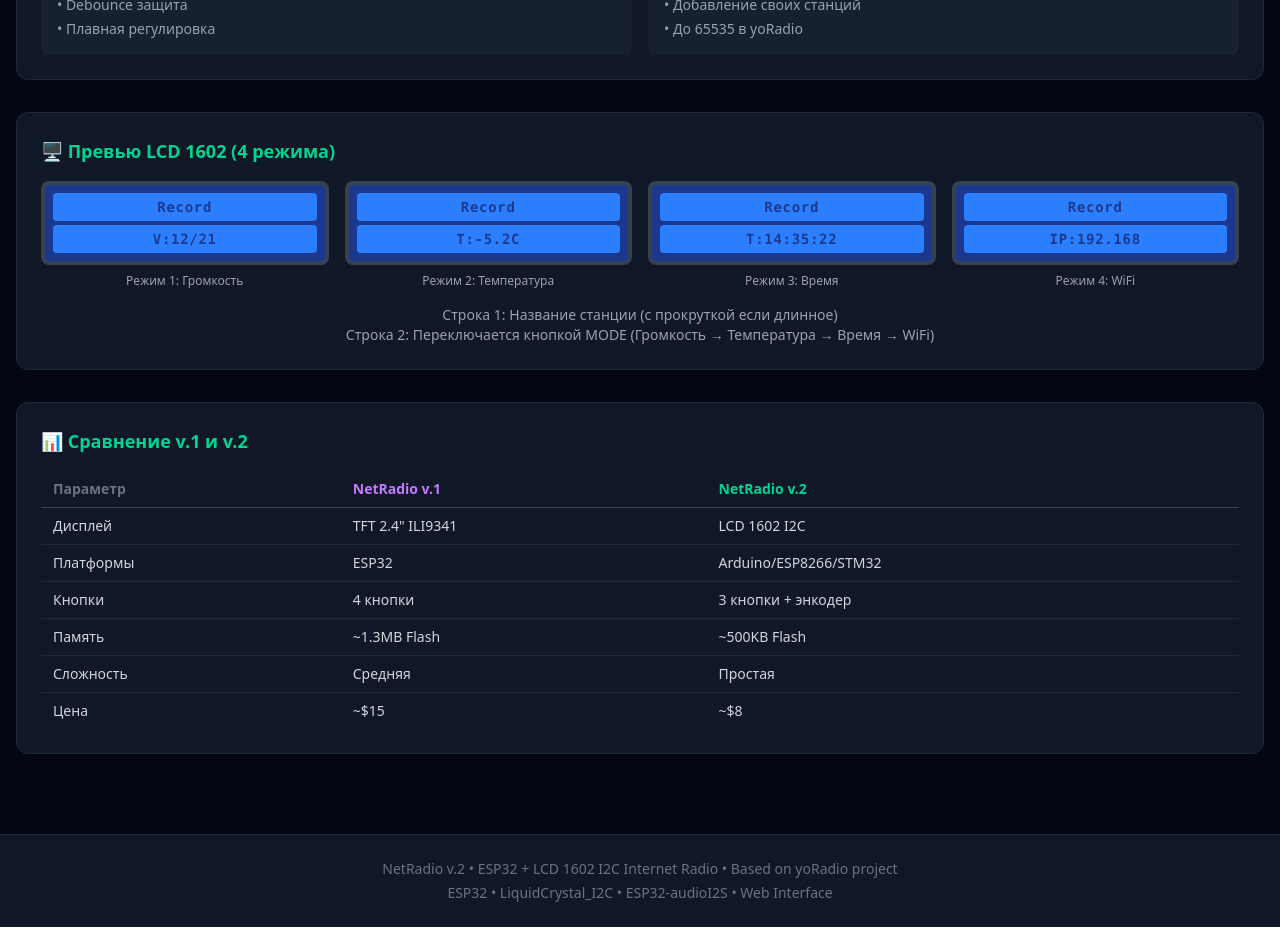
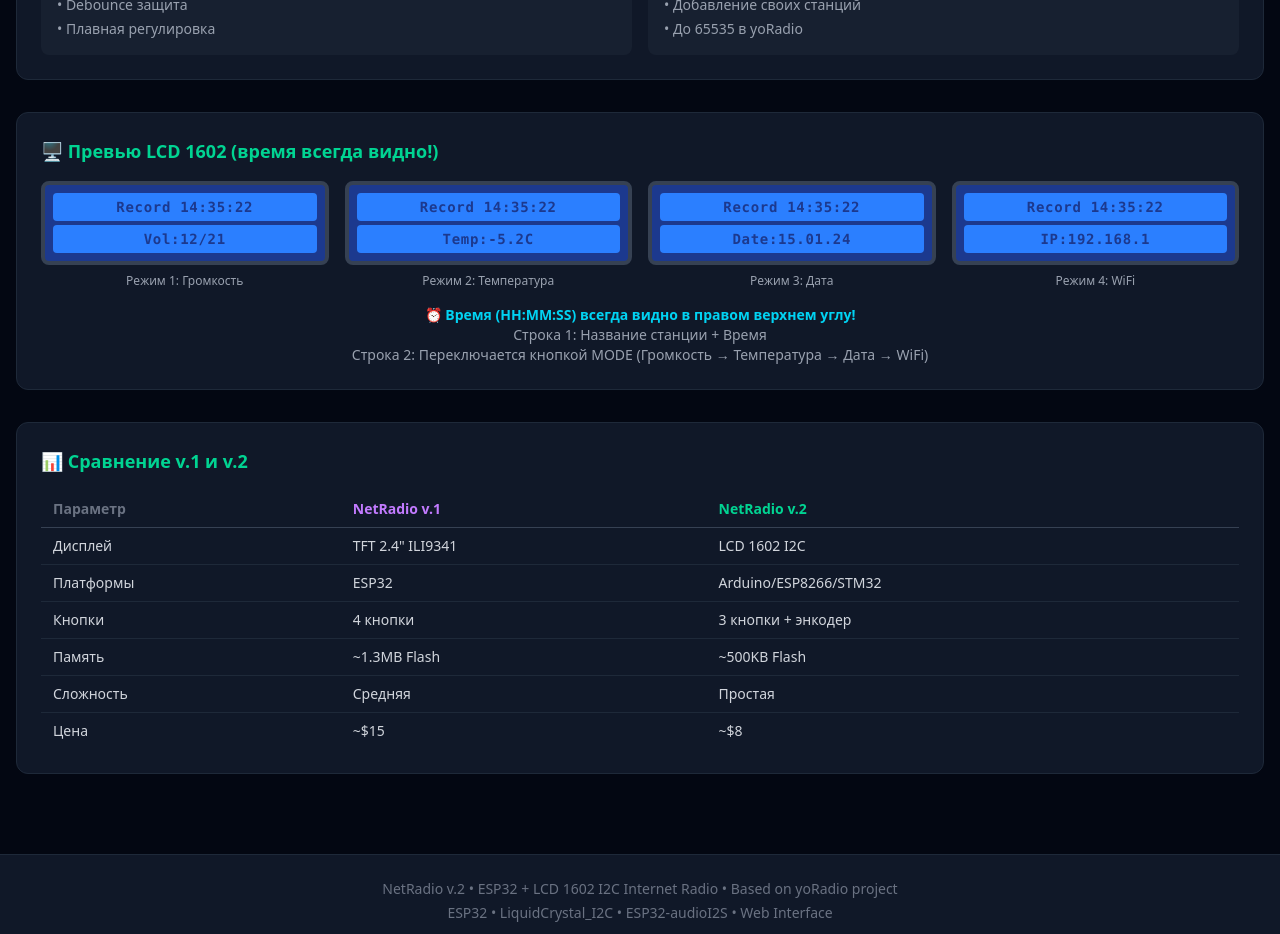
Before and after one commit to onemegahertz/NetRadioEsp32, a React (Vite) app: page / in a window 1280 px wide. Shown: the part 1280-2214 px from the top of the page. Built offline with nearby package versions, Linux system fonts and the light colour scheme.

Commit message:
task snapshot 33c4f9d5-a029-46bf-b6b3-07509c334f47

```diff
--- a/src/App.tsx
+++ b/src/App.tsx
@@ -187,15 +187,15 @@ function OverviewTab() {
 
       {/* LCD Preview */}
       <div className="bg-gray-900 rounded-xl p-6 border border-gray-800">
-        <h3 className="text-lg font-bold text-emerald-400 mb-4">🖥️ Превью LCD 1602 (4 режима)</h3>
+        <h3 className="text-lg font-bold text-emerald-400 mb-4">🖥️ Превью LCD 1602 (время всегда видно!)</h3>
         <div className="grid grid-cols-2 md:grid-cols-4 gap-4">
           <div className="text-center">
             <div className="bg-blue-900 border-4 border-gray-700 rounded-lg p-2 font-mono">
               <div className="bg-blue-500 text-blue-900 p-1 rounded font-bold text-sm tracking-wider">
-                <div className="truncate">Record</div>
+                <div>Record  14:35:22</div>
               </div>
               <div className="bg-blue-500 text-blue-900 p-1 rounded font-bold text-sm tracking-wider mt-1">
-                <div>V:12/21</div>
+                <div>Vol:12/21</div>
               </div>
             </div>
             <p className="text-gray-400 text-xs mt-2">Режим 1: Громкость</p>
@@ -203,10 +203,10 @@ function OverviewTab() {
           <div className="text-center">
             <div className="bg-blue-900 border-4 border-gray-700 rounded-lg p-2 font-mono">
               <div className="bg-blue-500 text-blue-900 p-1 rounded font-bold text-sm tracking-wider">
-                <div className="truncate">Record</div>
+                <div>Record  14:35:22</div>
               </div>
               <div className="bg-blue-500 text-blue-900 p-1 rounded font-bold text-sm tracking-wider mt-1">
-                <div>T:-5.2C</div>
+                <div>Temp:-5.2C</div>
               </div>
             </div>
             <p className="text-gray-400 text-xs mt-2">Режим 2: Температура</p>
@@ -214,29 +214,30 @@ function OverviewTab() {
           <div className="text-center">
             <div className="bg-blue-900 border-4 border-gray-700 rounded-lg p-2 font-mono">
               <div className="bg-blue-500 text-blue-900 p-1 rounded font-bold text-sm tracking-wider">
-                <div className="truncate">Record</div>
+                <div>Record  14:35:22</div>
               </div>
               <div className="bg-blue-500 text-blue-900 p-1 rounded font-bold text-sm tracking-wider mt-1">
-                <div>T:14:35:22</div>
+                <div>Date:15.01.24</div>
               </div>
             </div>
-            <p className="text-gray-400 text-xs mt-2">Режим 3: Время</p>
+            <p className="text-gray-400 text-xs mt-2">Режим 3: Дата</p>
           </div>
           <div className="text-center">
             <div className="bg-blue-900 border-4 border-gray-700 rounded-lg p-2 font-mono">
               <div className="bg-blue-500 text-blue-900 p-1 rounded font-bold text-sm tracking-wider">
-                <div className="truncate">Record</div>
+                <div>Record  14:35:22</div>
               </div>
               <div className="bg-blue-500 text-blue-900 p-1 rounded font-bold text-sm tracking-wider mt-1">
-                <div>IP:192.168</div>
+                <div>IP:192.168.1</div>
               </div>
             </div>
             <p className="text-gray-400 text-xs mt-2">Режим 4: WiFi</p>
           </div>
         </div>
         <div className="mt-4 text-center text-gray-400 text-sm">
-          <p>Строка 1: Название станции (с прокруткой если длинное)</p>
-          <p>Строка 2: Переключается кнопкой MODE (Громкость → Температура → Время → WiFi)</p>
+          <p className="text-cyan-400 font-bold">⏰ Время (HH:MM:SS) всегда видно в правом верхнем углу!</p>
+          <p>Строка 1: Название станции + Время</p>
+          <p>Строка 2: Переключается кнопкой MODE (Громкость → Температура → Дата → WiFi)</p>
         </div>
       </div>
 
@@ -438,32 +439,39 @@ function WiringTab() {
       {/* Display Modes */}
       <div className="bg-gray-900 rounded-xl p-6 border border-gray-800">
         <h3 className="text-lg font-bold text-emerald-400 mb-4">🖥️ Режимы дисплея (кнопка MODE)</h3>
+        <div className="bg-cyan-900/20 border border-cyan-700/50 rounded-lg p-4 mb-4">
+          <h4 className="text-cyan-400 font-bold mb-2">⏰ Время всегда видно!</h4>
+          <p className="text-gray-300 text-sm">
+            Текущее время отображается в верхнем правом углу экрана во всех режимах.
+            Синхронизация через NTP (часовой пояс Москва UTC+3).
+          </p>
+        </div>
         <div className="grid grid-cols-1 md:grid-cols-2 gap-4">
           <div className="bg-blue-900/20 border border-blue-700/50 rounded-lg p-4">
             <h4 className="text-blue-400 font-bold mb-2">Режим 1: Громкость</h4>
             <div className="bg-blue-950 p-2 font-mono text-sm text-blue-300">
-              <div>Record          </div>
-              <div>V:12/21         </div>
+              <div>Record  14:35:22</div>
+              <div>Vol:12/21       </div>
             </div>
           </div>
           <div className="bg-green-900/20 border border-green-700/50 rounded-lg p-4">
             <h4 className="text-green-400 font-bold mb-2">Режим 2: Температура</h4>
             <div className="bg-green-950 p-2 font-mono text-sm text-green-300">
-              <div>Record          </div>
-              <div>T:-5.2C         </div>
+              <div>Record  14:35:22</div>
+              <div>Temp:-5.2C      </div>
             </div>
           </div>
           <div className="bg-yellow-900/20 border border-yellow-700/50 rounded-lg p-4">
-            <h4 className="text-yellow-400 font-bold mb-2">Режим 3: Время</h4>
+            <h4 className="text-yellow-400 font-bold mb-2">Режим 3: Дата</h4>
             <div className="bg-yellow-950 p-2 font-mono text-sm text-yellow-300">
-              <div>Record          </div>
-              <div>T:14:35:22      </div>
+              <div>Record  14:35:22</div>
+              <div>Date:15.01.2024 </div>
             </div>
           </div>
           <div className="bg-purple-900/20 border border-purple-700/50 rounded-lg p-4">
             <h4 className="text-purple-400 font-bold mb-2">Режим 4: WiFi</h4>
             <div className="bg-purple-950 p-2 font-mono text-sm text-purple-300">
-              <div>Record          </div>
+              <div>Record  14:35:22</div>
               <div>IP:192.168.1.100</div>
             </div>
           </div>
```
Also changed, not shown: 2 other files (tests, documents, lock files or other folders).
